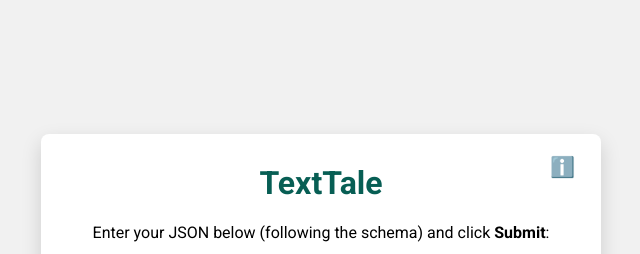
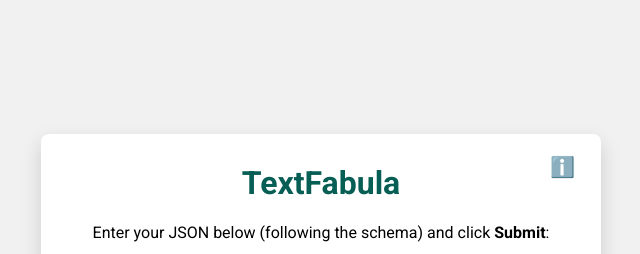
Before and after one commit to atifibadk/TextFabula, a plain HTML site: page index.html in a window 1280 px wide. Shown: the top 254 px of the page, without its empty margins (319-959 px from the left). Drawn offline with Linux system fonts and the light colour scheme.

Commit message:
changed the title

```diff
--- a/index.html
+++ b/index.html
@@ -4,7 +4,7 @@
     <meta charset="UTF-8" />
     <!-- Ensure proper scaling on mobile devices -->
     <meta name="viewport" content="width=device-width, initial-scale=1.0" />
-    <title>TextTale</title>
+    <title>TextFabula</title>
     <link
       href="https://fonts.googleapis.com/css?family=Roboto:400,500,700"
       rel="stylesheet"
@@ -239,7 +239,7 @@
     <!-- Home Screen -->
     <div id="homeScreen">
       <button id="infoBtn" title="Information">ℹ️</button>
-      <h1>TextTale</h1>
+      <h1>TextFabula</h1>
       <p>
         Enter your JSON below (following the schema) and click
         <strong>Submit</strong>:
```
